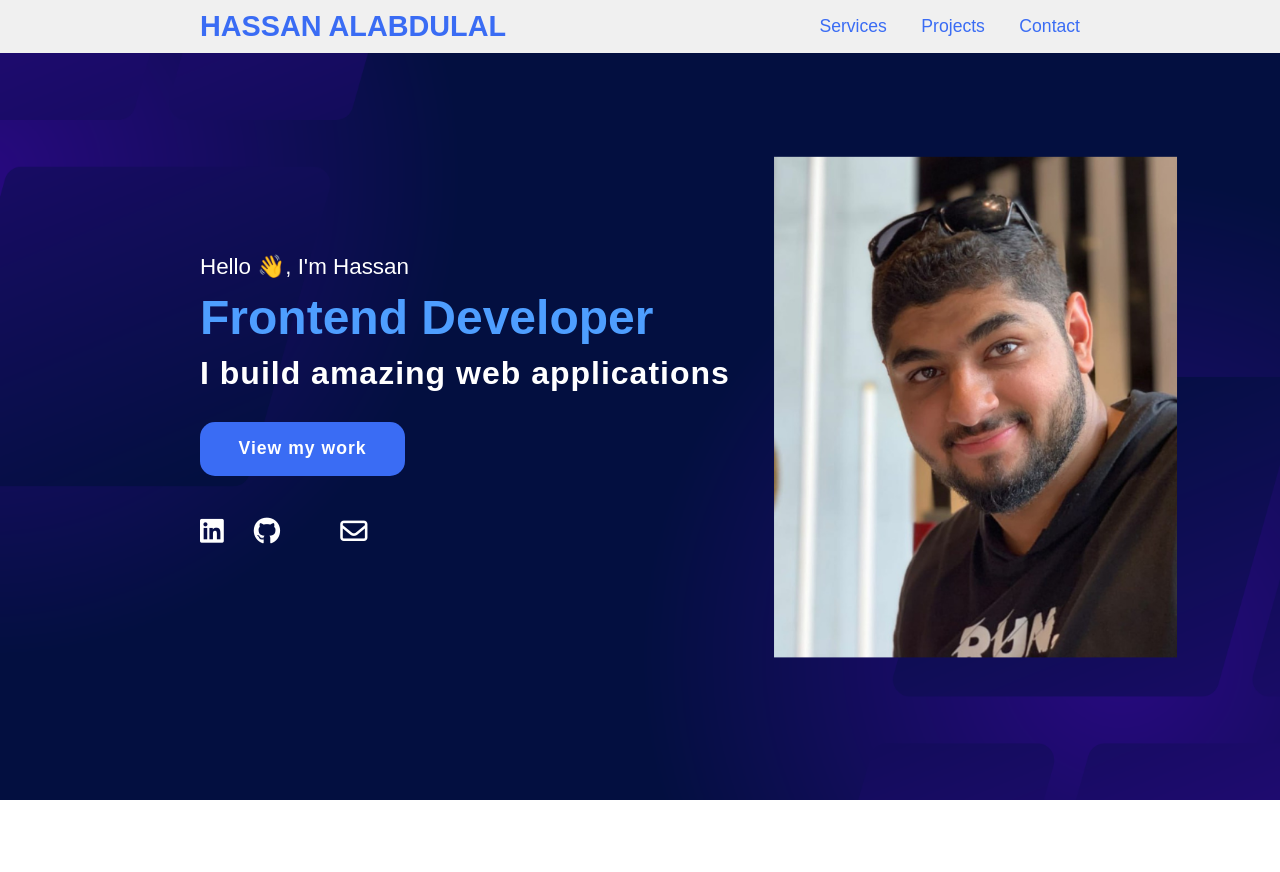
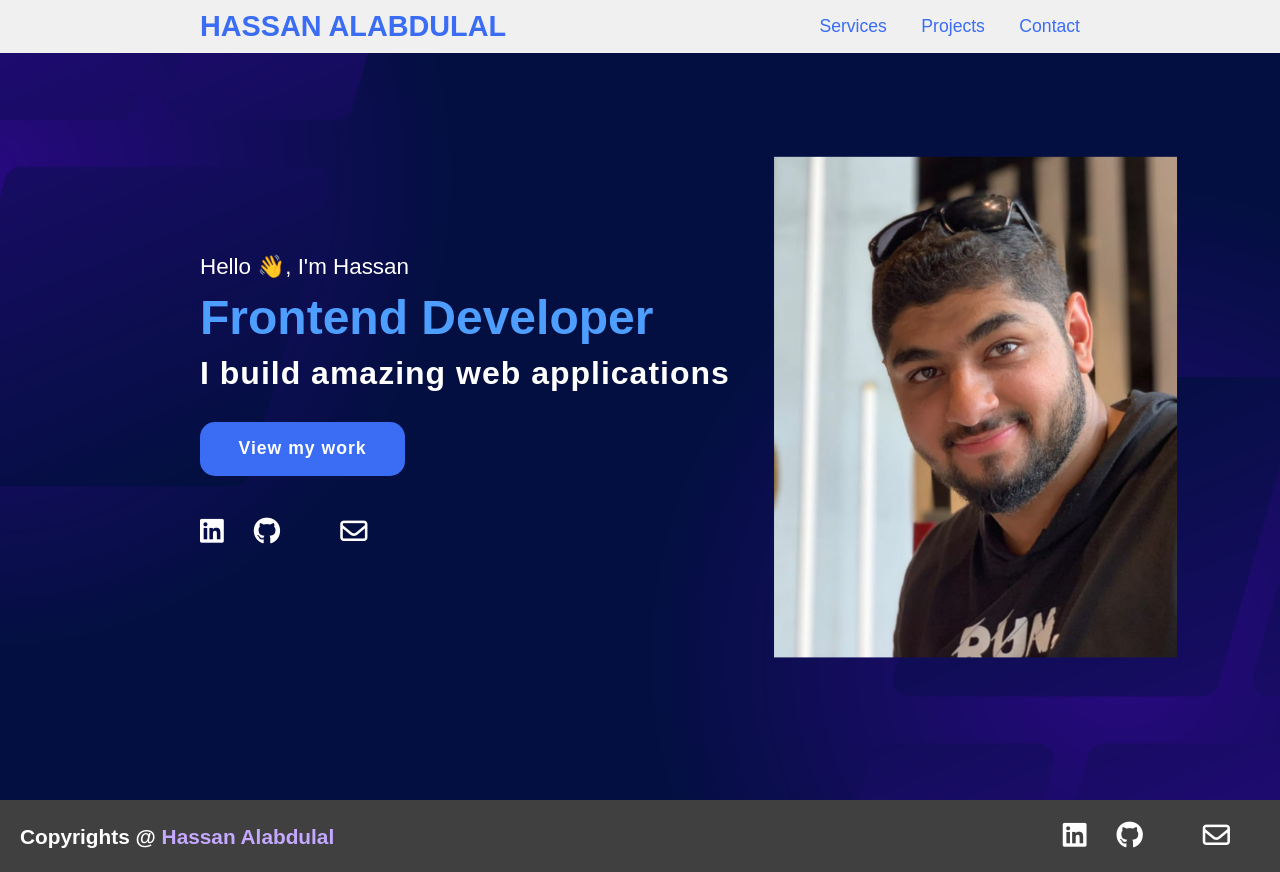
Before and after one commit to HassanAlabdulal/SWE-363-231, a plain HTML site: page HTML1-Exercises/homePage.html in a window 1280 px wide. Before the commit the page ends 800 px from the top, so only its background shows below. Drawn offline with nearby package versions, Linux system fonts and the light colour scheme.

Commit message:
added footer to the homePage

```diff
--- a/HTML1-Exercises/homePage.html
+++ b/HTML1-Exercises/homePage.html
@@ -43,5 +43,20 @@
         </div>
     </section>
 
+    <footer class="footer">
+        <p class="footer-title">Copyrights @
+          <span>
+            <a href="homePage.html">Hassan Alabdulal</i></a>
+          </span>
+        </p>
+
+        <div class="social-icons">
+          <a href="https://www.linkedin.com/in/hassan-alabdulal" target="_blank"><i class="fab fa-linkedin"></i></a>
+          <a href="https://github.com/HassanAlabdulal" target="_blank"><i class="fab fa-github"></i></a>
+          <a href="https://twitter.com/7assan_abdulaal" target="_blank"><i class="fa-brands fa-x-twitter"></i></a>
+          <a href="mailto: hassan.alabdulaaal@gmail.com" target="_blank"><i class="fa-regular fa-envelope"></i></a>
+        </div>
+    </footer>
+
 </body>
 </html>
--- a/HTML1-Exercises/style.css
+++ b/HTML1-Exercises/style.css
@@ -110,3 +110,30 @@ section {
     color: rgba(255, 255, 255, 0.5);
     transform: scale(1.1);
 }
+
+.footer {
+    display: flex;
+    justify-content: space-between;
+    position: relative;
+    bottom: 0;
+    background-color: rgba(0, 0, 0, 0.75);
+    color: white;
+    padding: 20px;
+    text-align: center;
+  }
+
+
+  .footer-title {
+    margin-top: 5px;
+    font-size: 1.3em;
+    font-weight: 600;
+  }
+
+  .footer-title span a{
+    color: rgb(197, 168, 255);
+    text-decoration: none;
+    transition: all 0.5s ease;
+  }
+  .footer-title span a:hover{
+    color: rgb(255, 200, 0);
+  }
```
Also changed, not shown: HTML1-Exercises/contact.html (renamed from HTML1-Exercises/contactPage.html).
